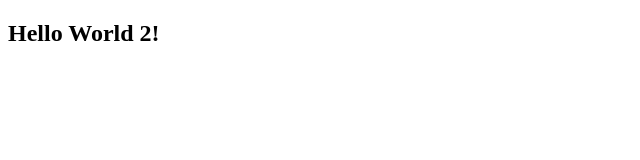
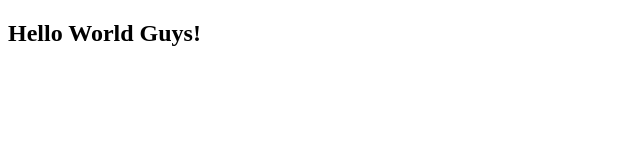
Before and after one commit to ahmadrioyo/revou_test_day1, a plain HTML site: page index.html in a window 1280 px wide. Shown: the full height of the page, 0-640 px from the left. Drawn offline with Linux system fonts and the light colour scheme.

Commit message:
update wording

```diff
--- a/index.html
+++ b/index.html
@@ -6,6 +6,6 @@
     <title>Test Contoh</title>
 </head>
 <body>
-    <h2>Hello World 2!</h2>
+    <h2>Hello World Guys!</h2>
 </body>
 </html>
```
